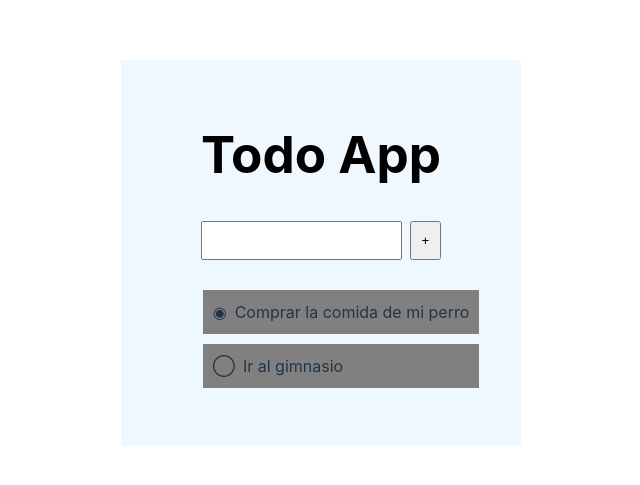
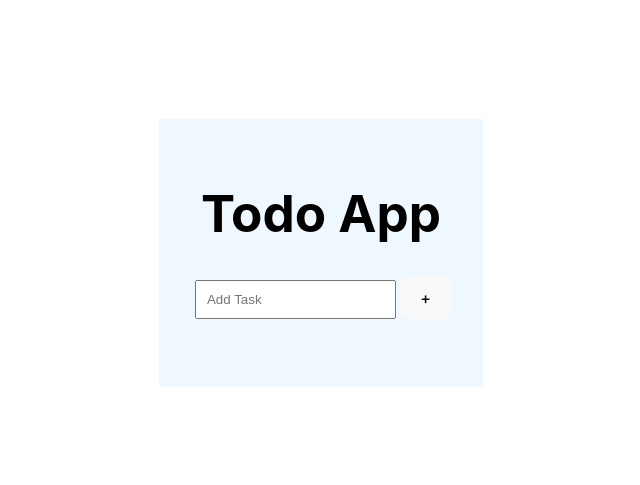
Before and after one commit to Alejandro9912/my-react-task-list, a React (Vite) app: page / in a window 1280 px wide. Shown: the part 147-632 px from the top of the page, without its empty margins (319-959 px from the left). Built offline with nearby package versions, Linux system fonts and the light colour scheme.

Commit message:
Add Hooks

```diff
--- a/src/App.jsx
+++ b/src/App.jsx
@@ -1,17 +1,19 @@
+import { useState } from "react";
 import "./App.css";
 import Header from "./components/Header";
 import TaskList from "./components/TaskList";
 
-const tasks = [
-  { id: 1, name: "Comprar la comida de mi perro", isCompleted: true },
-  { id: 2, name: "Ir al gimnasio", isCompleted: false },
-];
+function App() {
+  const [allTasks, setAllTasks] = useState([]);
 
-function App() {
+  const updateList = (newTaskList) => {
+    setAllTasks(newTaskList);
+  };
+
   return (
     <>
       <Header />
-      <TaskList tasks={tasks} />
+      <TaskList tasks={allTasks} updateTaskList={updateList} />
     </>
   );
 }
--- a/src/components/Header.jsx
+++ b/src/components/Header.jsx
@@ -3,10 +3,6 @@ const Header = () => {
   return (
     <>
       <h1>Todo App</h1>
-      <div>
-        <input type="text" />
-        <input type="button" value="+" />
-      </div>
     </>
   );
 };
--- a/src/components/Task.jsx
+++ b/src/components/Task.jsx
@@ -1,11 +1,63 @@
+import { useState } from "react";
 import "../styles/Task.css";
 
-const Task = ({ name, isCompleted }) => {
+const Task = ({ id, name, isCompleted, updateTask, deleteTask }) => {
+  const [taskName, setTaskName] = useState(name);
+  const [taskIsCompleted, setTaskIsCompleted] = useState(isCompleted);
+  const [isEditing, setIsEditing] = useState(false);
+
+  const handleDelete = () => {
+    console.log(id);
+    deleteTask(id);
+  };
+  const handleComplete = () => {
+    setTaskIsCompleted(!taskIsCompleted);
+  };
+
+  const handleEdit = () => {
+    setIsEditing(true);
+  };
+
+  const handleSave = () => {
+    setIsEditing(false);
+    updateTask(id, taskName, taskIsCompleted);
+    // Puedes enviar la nueva tarea al componente padre aquí si es necesario
+  };
+
+  const handleCancelEdit = () => {
+    setIsEditing(false);
+    setTaskName(name);
+  };
+
+  const handleChange = (event) => {
+    setTaskName(event.target.value);
+  };
+
   return (
     <div className="container">
       <li>
-        <span className="completed">{isCompleted ? "◉" : "◯"}</span>
-        <span>{name}</span>
+        <button className="completed" onClick={handleComplete}>
+          {taskIsCompleted ? "◉" : "◯"}
+        </button>
+        {isEditing ? (
+          <>
+            <input type="text" value={taskName} onChange={handleChange} />
+            <button onClick={handleSave}>Ok</button>
+            <button onClick={handleCancelEdit}>Cancel</button>
+          </>
+        ) : (
+          <>
+            <span className={`completed ${taskIsCompleted ? "crossed" : ""}`}>
+              {taskName}
+            </span>
+            <button className="completed" onClick={handleDelete}>
+              ✖️
+            </button>
+            <button className="completed" onClick={handleEdit}>
+              🖋️
+            </button>
+          </>
+        )}
       </li>
     </div>
   );
--- a/src/components/TaskList.jsx
+++ b/src/components/TaskList.jsx
@@ -1,13 +1,97 @@
 import Task from "./Task";
 import "../styles/TaskList.css";
+import { useEffect, useRef, useState } from "react";
 
-const TaskList = ({ tasks }) => {
+const TaskList = ({ tasks: initialTasks, updateTaskList }) => {
+  const [taskList, setTaskList] = useState(initialTasks);
+  const [newTask, setNewTask] = useState("");
+  const inputRef = useRef();
+
+  const setLocalStorage = (updatedTasks) => {
+    localStorage.setItem("list", JSON.stringify(updatedTasks));
+  };
+  const updateTask = (taskId, taskName, updateIsCompleted) => {
+    const updatedTasks = taskList.map((task) =>
+      task.id === taskId
+        ? { ...task, name: taskName, isCompleted: updateIsCompleted }
+        : task
+    );
+    updateTaskList(updatedTasks);
+    setTaskList(updatedTasks);
+
+    setLocalStorage(updatedTasks);
+  };
+
+  const deleteTask = (taskId) => {
+    const updatedTasks = taskList.filter((task) => task.id !== taskId);
+    updateTaskList(updatedTasks);
+    setTaskList(updatedTasks);
+
+    setLocalStorage(updatedTasks);
+  };
+
+  const getUniqueID = (existingIds) => {
+    let createnewTaskId = 1;
+
+    while (existingIds.includes(createnewTaskId)) {
+      createnewTaskId += 1;
+    }
+    return createnewTaskId;
+  };
+
+  const addTask = () => {
+    if (newTask.trim() === "") {
+      return;
+    }
+    const existingIds = taskList.map((task) => task.id);
+    const newTaskId = getUniqueID(existingIds);
+
+    let newTaskAdd = {
+      id: newTaskId,
+      name: newTask,
+      isCompleted: false,
+    };
+
+    setNewTask("");
+
+    const updatedTasks = [...taskList, newTaskAdd];
+    setTaskList(updatedTasks);
+    updateTaskList(updatedTasks);
+
+    inputRef.current.value = "";
+
+    setLocalStorage(updatedTasks);
+  };
+
+  useEffect(() => {
+    const localStorageData = localStorage.getItem("list");
+    const storedSelected = JSON.parse(localStorageData) || [];
+    setTaskList(storedSelected);
+    updateTaskList(storedSelected);
+  }, []);
+
   return (
-    <ul className="list">
-      {tasks.map((task) => (
-        <Task key={task.id} {...task} />
-      ))}
-    </ul>
+    <>
+      <div>
+        <input
+          type="text"
+          placeholder="Add Task"
+          ref={inputRef}
+          onChange={(event) => setNewTask(event.target.value)}
+        />
+        <button onClick={addTask}>+</button>
+      </div>
+      <ul className="list">
+        {taskList.map((task) => (
+          <Task
+            key={task.id}
+            {...task}
+            updateTask={updateTask}
+            deleteTask={deleteTask}
+          />
+        ))}
+      </ul>
+    </>
   );
 };
 
--- /dev/null
+++ b/src/components/app.js
@@ -0,0 +1,3 @@
+let array = [1,2,3,4,5]
+
+console.log(1 in array);
--- a/src/styles/Task.css
+++ b/src/styles/Task.css
@@ -1,8 +1,14 @@
+
 .container {
   display: flex;
-  align-items: flex-start;
+  align-items: flex-end;
 }
 
 .completed {
   margin-right: 8px;
 }
+
+.crossed {
+  text-decoration: line-through;
+  color: black;
+}
--- a/src/styles/TaskList.css
+++ b/src/styles/TaskList.css
@@ -1,4 +1,6 @@
 .list > div {
+  display: flex;
+  justify-content: space-evenly;
   padding: 10px;
   margin: 10px;
   background-color: grey;
```
